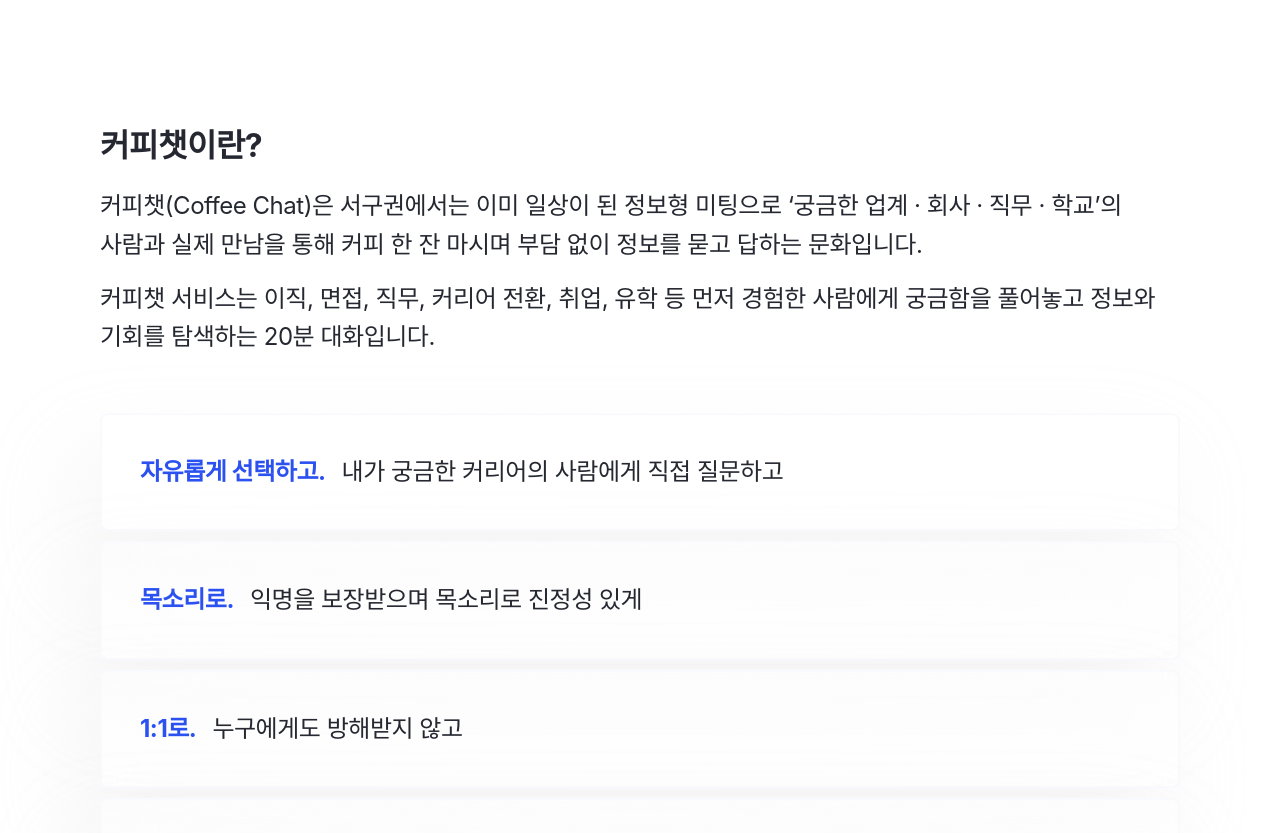
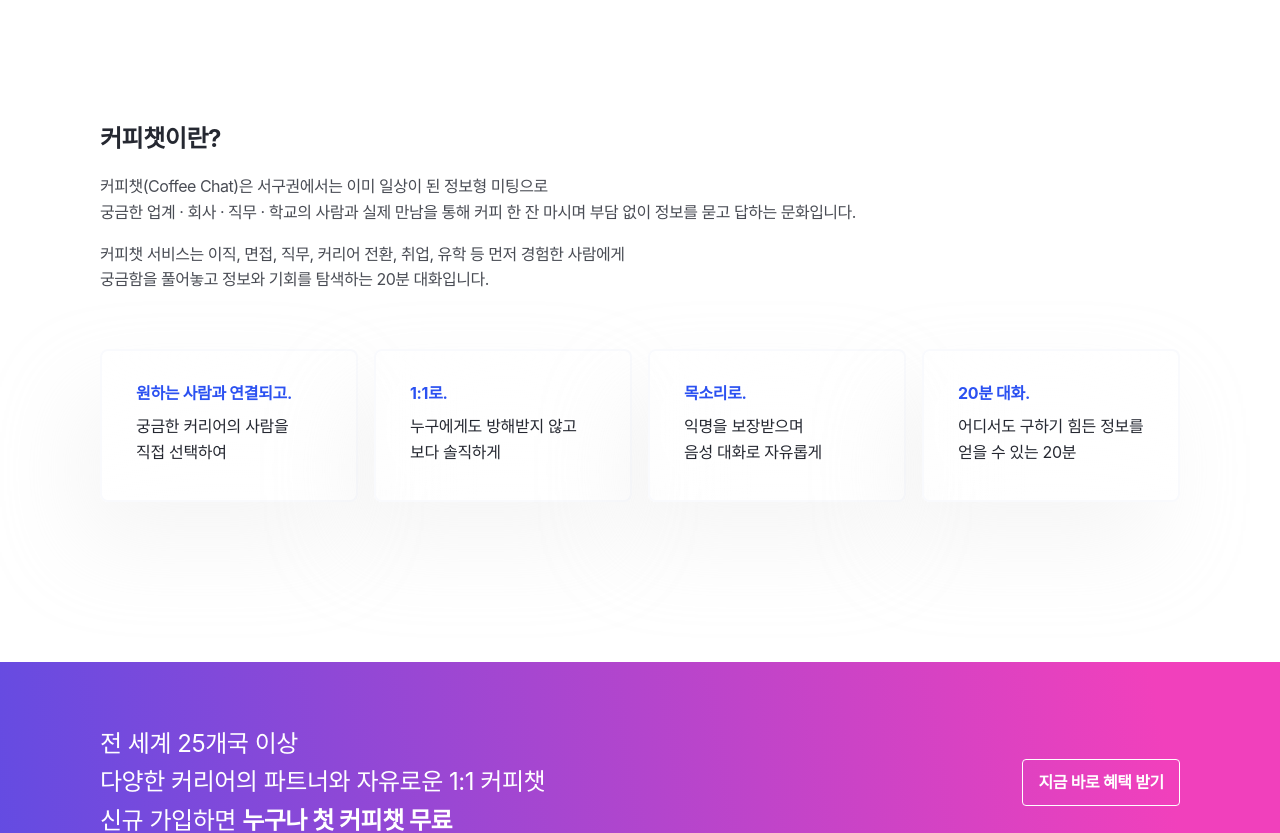
Before and after one commit to jiyoungv/coffeechat-intro220205, a React (Create React App) app: page / in a window 1280 px wide. Shown: the part 1080-1913 px from the top of the page. Built offline with nearby package versions, Linux system fonts and the light colour scheme.

Commit message:
QA: Intro 클라이언트 UI 수정사항 완료

```diff
--- a/src/App.jsx
+++ b/src/App.jsx
@@ -9,6 +9,7 @@ import Review from './components/Review';
 import Faq from './components/Faq';
 import Howto from './components/Howto';
 import Connect from './components/Connect';
+import { IsDesktop } from './utils/mediaQuery';
 
 const App = () => {
 	return (
@@ -17,7 +18,7 @@ const App = () => {
 			<Header />
 			<Hero />
 			<Short />
-			<Intro />
+			<Intro isDesktop={IsDesktop()} />
 			<Benefit />
 			<Review />
 			<Faq />
--- a/src/components/Intro/Style.js
+++ b/src/components/Intro/Style.js
@@ -2,7 +2,7 @@ import styled from 'styled-components';
 import { mediaQuery, color } from '../../styles/Variable';
 
 const { mediaTablet, mediaMobile } = mediaQuery;
-const { midnight700 } = color;
+const { midnight600 } = color;
 
 export const Intros = styled.section`
     padding: 160px 0;
@@ -12,14 +12,14 @@ export const Intros = styled.section`
 
         h2 {
             margin-bottom: 16px;
-            font-size: 32px;
+            font-size: 24px;
             font-weight: 700;
         }
 
         p {
             margin-bottom: 16px;
-            color: ${midnight700};
-            font-size: 24px;
+            color: ${midnight600};
+            font-size: 16px;
 
             &:last-child {
                 margin-bottom: 0;
@@ -27,13 +27,16 @@ export const Intros = styled.section`
         }
     }
 
-    intro-list {
+    .intro-list {
+        display: flex;
+        justify-content: space-between;
+        align-items: center;
     }
 
     @keyframes intro-ani {
         0% {
             opacity: 0;
-            transform: translateY(50px);
+            transform: translateY(20px);
         }
 
         100% {
@@ -43,23 +46,20 @@ export const Intros = styled.section`
     }
 
     .intro-list-item {
-        display: flex;
-        align-items: center;
         opacity: 0;
-        transform: translateY(50px);
-        margin-bottom: 10px;
-        padding: 38px;
+        transform: translateY(20px);
+        flex-shrink: 0;
+        width: 258px;
+        height: 153px;
+        padding: 30px 34px;
+        padding-right: 10px;
         border: 2px solid #f9fafd;
         border-radius: 8px;
         background: radial-gradient(229.59% 96.04% at 50% 3.96%, rgba(255, 255, 255, 0.55) 0%, rgba(255, 255, 255, 0.308) 100%, rgba(255, 255, 255, 0.308) 100%, rgba(255, 255, 255, 0.308) 100%, rgba(255, 255, 255, 0.308) 100%, rgba(255, 255, 255, 0.308) 100%, rgba(255, 255, 255, 0.308) 100%, rgba(255, 255, 255, 0.308) 100%, rgba(255, 255, 255, 0.308) 100%);
         box-shadow: -22px 44px 88px rgba(221, 221, 221, 0.25);
         backdrop-filter: blur(55px);
-        transition-property: all;
+        transition-property: opacity, transform;
         transition-duration: 0.5s;
-
-        &:last-child {
-            margin-bottom: 0;
-        }
 
         &.on {
             opacity: 1;
@@ -67,15 +67,16 @@ export const Intros = styled.section`
         }
 
         h3 {
-            margin-right: 16px;
+            margin-bottom: 8px;
             color: #2B51F1;
-            font-size: 24px;
+            font-size: 16px;
             font-weight: 700;
+            letter-spacing: -0.02em;
         }
 
         p {
-            color: ${midnight700};
-            font-size: 24px;
+            font-size: 16px;
+            letter-spacing: -0.02em;
         }
     }
 
@@ -87,22 +88,39 @@ export const Intros = styled.section`
 
             h2 {
                 margin-bottom: 24px;
-                font-size: 24px;
+                font-size: 20px;
             }
 
             p {
                 margin-bottom: 18px;
-                font-size: 18px;
+                font-size: 14px;
             }
         }
 
+        .intro-list {
+            display: block;
+        }
+
         .intro-list-item {
+            display: flex;
+            align-items: center;
+            width: auto;
+            height: auto;
+            margin-bottom: 10px;
+            padding: 38px;
+
+            &:last-child {
+                margin-bottom: 0;
+            }
+
             h3 {
-                font-size: 20px;
+                margin-bottom: 0;
+                margin-right: 16px;
+                font-size: 16px;
             }
 
             p {
-                font-size: 20px;
+                font-size: 16px;
             }
         }
     }
@@ -114,27 +132,36 @@ export const Intros = styled.section`
             margin-bottom: 24px;
 
             h2 {
-                margin-bottom: 16px;
+                margin-bottom: 8px;
                 font-size: 16px;
             }
 
             p {
                 margin-bottom: 8px;
-                font-size: 12px;
+                font-size: 13px;
             }
         }
 
+        .intro-list {
+            display: block;
+        }
+
         .intro-list-item {
-            display: block;
+            width: auto;
+            height: auto;
             padding: 22px;
             margin-bottom: 8px;
 
+            &:last-child {
+                margin-bottom: 0;
+            }
+
             h3 {
-                font-size: 12px;
+                font-size: 14px;
             }
 
             p {
-                font-size: 12px;
+                font-size: 14px;
             }
         }
     }
--- a/src/components/Intro/index.jsx
+++ b/src/components/Intro/index.jsx
@@ -1,25 +1,32 @@
 import React, { useEffect, useRef, useState } from 'react';
+import PropTypes from 'prop-types';
 import { Inners } from '../../styles/Common';
 import { Intros } from './Style';
 import useScroll from '../../hooks/useScroll';
 
-const Intro = () => {
+const Intro = ({ isDesktop }) => {
     const [scrollY] = useScroll();
-    const scrollRef = useRef(null); // 스크롤 기준 요소
+    const scrollDesktopRef = useRef(null); // 스크롤 기준 요소 (Desktop)
+    const scrollMobileRef = useRef(null); // 스크롤 기준 요소 (Tablet, Mobile)
     const [pointY, setPointY] = useState(0); // 스크롤 시작 지점
     const [on, setOn] = useState(false); // 스크롤 애니메이션 상태
 
     useEffect(() => {
         if (scrollY <= 0) return;
 
-        const el = scrollRef.current;
+        let el = scrollMobileRef.current;
+
+        if (isDesktop) {
+            el = scrollDesktopRef.current;
+        }
+
         const elPosY = scrollY + el.getBoundingClientRect().top;
         const elHeight = el.offsetHeight;
         const clientH = document.documentElement.clientHeight;
         const result = Math.floor(elPosY + elHeight - clientH);
 
         setPointY(result);
-    }, [scrollY, pointY]);
+    }, [scrollY, pointY, isDesktop]);
 
     useEffect(() => {
         if (scrollY > 0 && pointY > 0 && scrollY > pointY) {
@@ -33,28 +40,44 @@ const Intro = () => {
                 <div className='intro-txt'>
                     <h2>커피챗이란?</h2>
                     <p>
-                        커피챗(Coffee Chat)은 서구권에서는 이미 일상이 된 정보형 미팅으로 <br className='none-desktop none-mobile' />
-                        ‘궁금한 업계 · 회사 · 직무 · 학교’의 사람과 실제 만남을 통해 커피 한 잔 마시며 <br className='none-desktop none-mobile' />
+                        커피챗(Coffee Chat)은 서구권에서는 이미 일상이 된 정보형 미팅으로 <br className='none-mobile' />
+                        궁금한 업계 · 회사 · 직무 · 학교의 사람과 실제 만남을 통해 커피 한 잔 마시며 <br className='none-desktop none-mobile' />
                         부담 없이 정보를 묻고 답하는 문화입니다.
                     </p>
-                    <p>커피챗 서비스는 이직, 면접, 직무, 커리어 전환, 취업, 유학 등 먼저 경험한 사람에게 궁금함을 풀어놓고 정보와 기회를 탐색하는 20분 대화입니다.</p>
+                    <p>
+                        커피챗 서비스는 이직, 면접, 직무, 커리어 전환, 취업, 유학 등 먼저 경험한 사람에게 <br className='none-tablet none-mobile' />
+                        궁금함을 풀어놓고 <br className='none-desktop none-mobile' />
+                        정보와 기회를 탐색하는 20분 대화입니다.
+                    </p>
                 </div>
-                <ul className='intro-list'>
+                <ul className='intro-list' ref={scrollDesktopRef}>
                     <li className={`intro-list-item ${on ? 'on' : ''}`}>
-                        <h3>자유롭게 선택하고.</h3>
-                        <p>내가 궁금한 커리어의 사람에게 <br className='none-desktop none-tablet'/>직접 질문하고</p>
+                        <h3>원하는 사람과 연결되고.</h3>
+                        <p>
+                            궁금한 커리어의 사람을 <br className='none-tablet' />
+                            직접 선택하여
+                        </p>
                     </li>
-                    <li className={`intro-list-item trans-delay1 ${on ? 'on' : ''}`} ref={scrollRef}>
-                        <h3>목소리로.</h3>
-                        <p>익명을 보장받으며 목소리로 진정성 있게</p>
+                    <li className={`intro-list-item trans-delay1 ${on ? 'on' : ''}`} ref={scrollMobileRef}>
+                        <h3>1:1로.</h3>
+                        <p>
+                            누구에게도 방해받지 않고 <br className='none-tablet'/>
+                            보다 솔직하게
+                        </p>
                     </li>
                     <li className={`intro-list-item trans-delay2 ${on ? 'on' : ''}`}>
-                        <h3>1:1로.</h3>
-                        <p>누구에게도 방해받지 않고</p>
+                        <h3>목소리로.</h3>
+                        <p>
+                            익명을 보장받으며 <br className='none-tablet'/>
+                            음성 대화로 자유롭게
+                        </p>
                     </li>
                     <li className={`intro-list-item trans-delay3 ${on ? 'on' : ''}`}>
                         <h3>20분 대화.</h3>
-                        <p>어디서도 구하기 힘든 정보를 <br className='none-desktop none-tablet'/>얻을 수 있는 20분</p>
+                        <p>
+                            어디서도 구하기 힘든 정보를 <br className='none-tablet'/>
+                            얻을 수 있는 20분
+                        </p>
                     </li>
                 </ul>
             </Inners>
@@ -62,4 +85,8 @@ const Intro = () => {
     );
 };
 
+Intro.propTypes = {
+    isDesktop: PropTypes.bool,
+};
+
 export default Intro;
```
